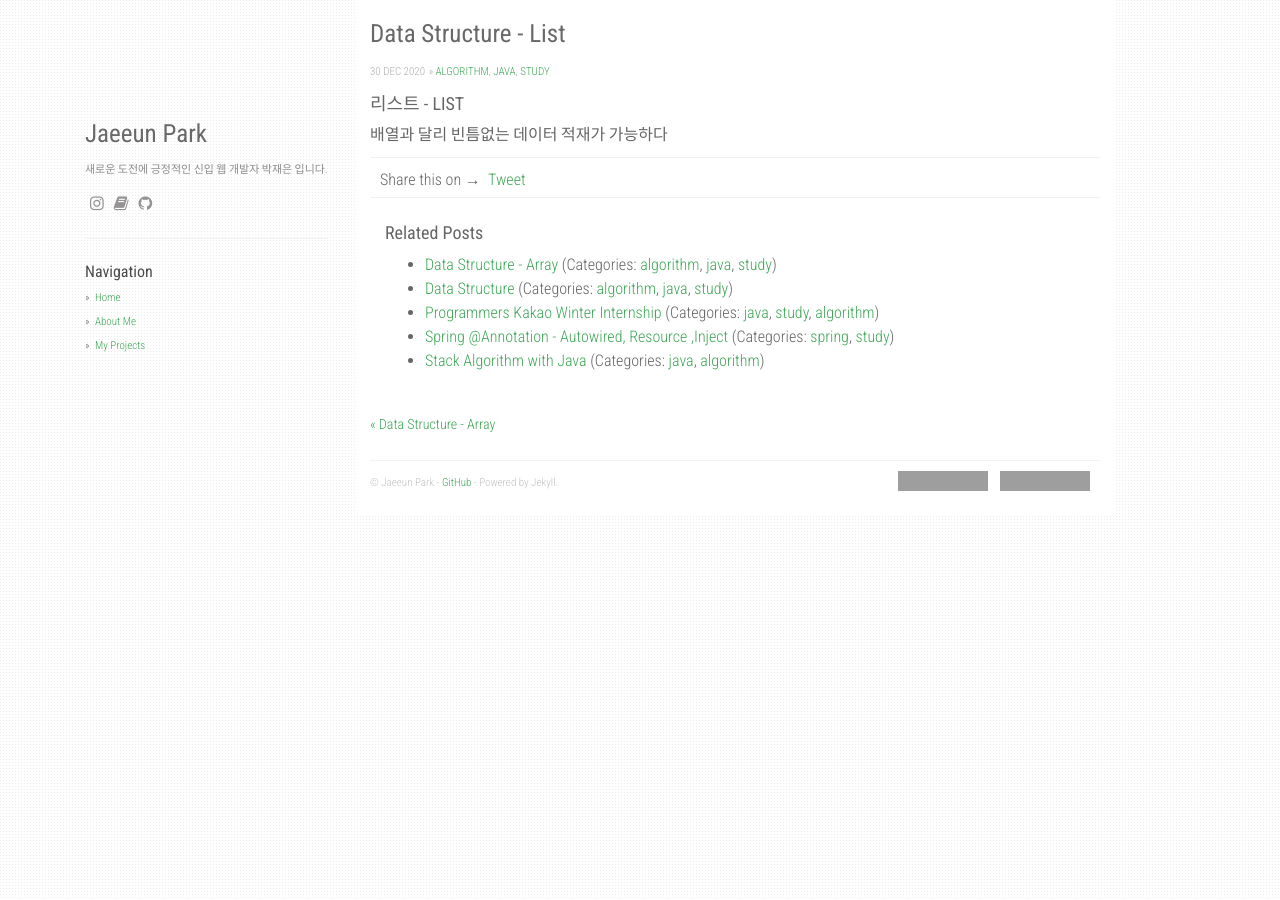
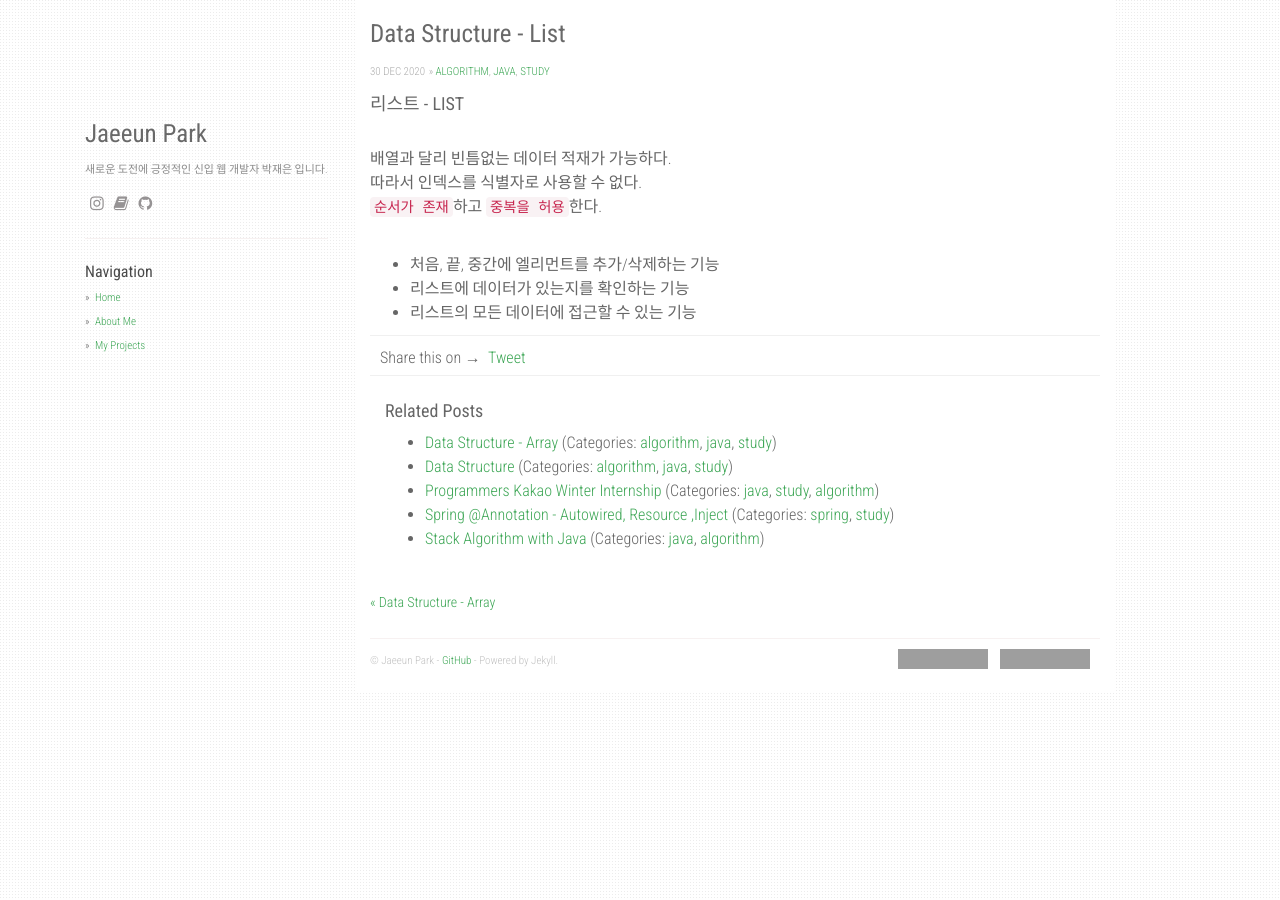
Before and after one commit to jaeeunzzang/jaeeunPark.portfolio.github.io, a Jekyll site: the page built from _posts/2020-12-30-list.md, in a window 1280 px wide. Built offline with Jekyll 4.4.1, drawn with Linux system fonts in a browser that asks for light colours; nearby versions of some CDN libraries; comment, search, counter and statistics services are not loaded; grey boxes are pictures that could not be loaded.

Commit message:
update post

```diff
--- a/_posts/2020-12-30-list.md
+++ b/_posts/2020-12-30-list.md
@@ -7,4 +7,12 @@ categories: [algorithm, java, study]
 
 #### 리스트 - LIST
 
-배열과 달리 빈틈없는 데이터 적재가 가능하다
+<br>
+배열과 달리 빈틈없는 데이터 적재가 가능하다.<br>
+따라서 인덱스를 식별자로 사용할 수 없다.<br>
+`순서가 존재`하고 `중복을 허용`한다.<br>
+<br>
+
+- 처음, 끝, 중간에 엘리먼트를 추가/삭제하는 기능
+- 리스트에 데이터가 있는지를 확인하는 기능
+- 리스트의 모든 데이터에 접근할 수 있는 기능
```
Also changed, not shown: _posts/2020-12-29-array.md (+5 -3 lines).
